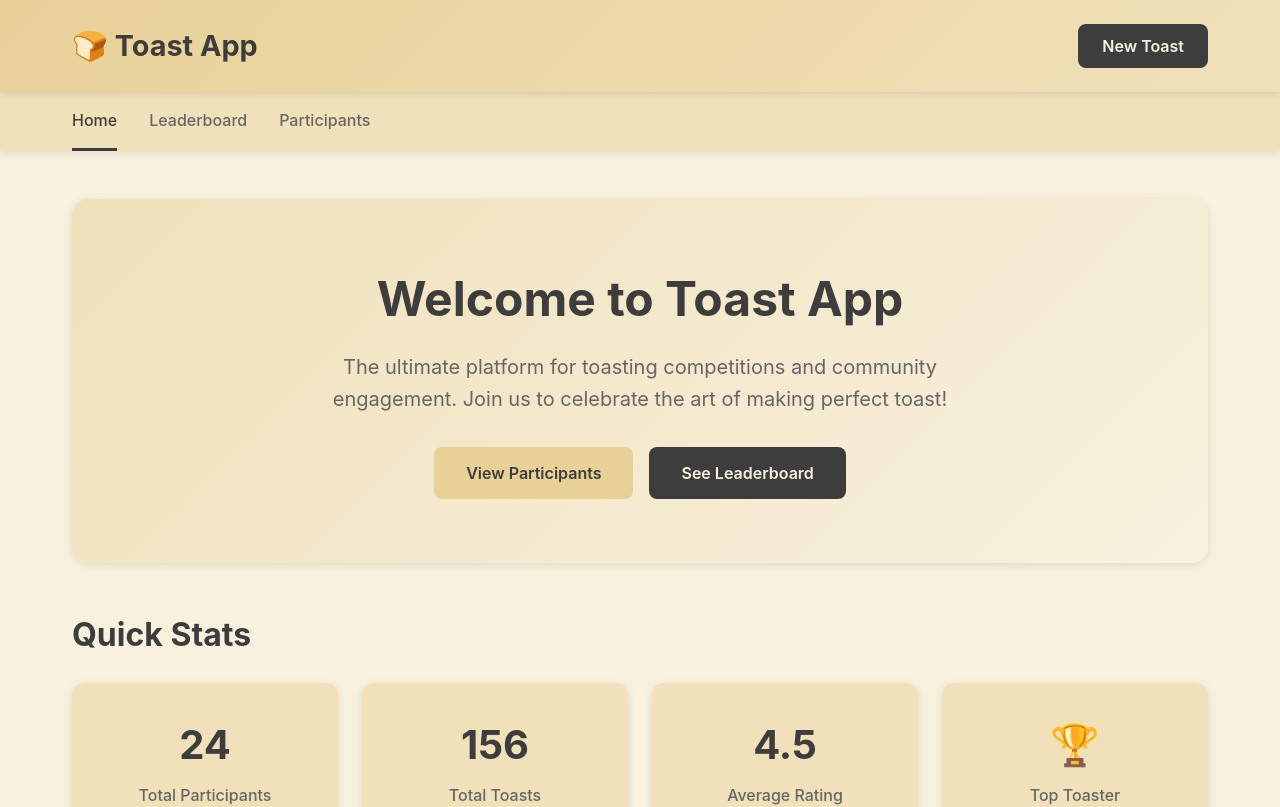
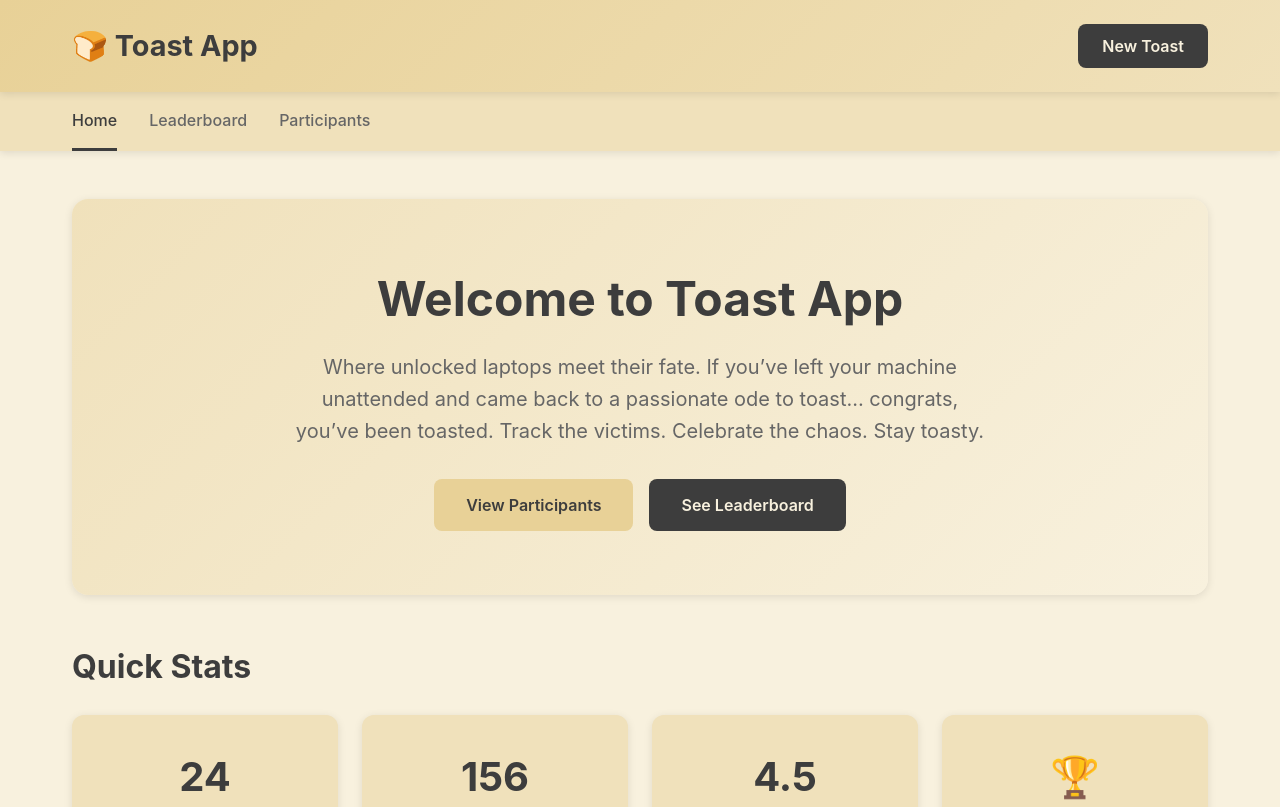
Before and after one commit to alexjones06B/Toast_App_Frontened, a React (Vite) app: page / in a window 1280 px wide. Shown: the top 807 px of the page. Built offline with nearby package versions, Linux system fonts and the light colour scheme.

Commit message:
v small change so i can git pull

```diff
--- a/src/App.tsx
+++ b/src/App.tsx
@@ -20,8 +20,9 @@ function App() {
         <section className="hero">
           <h2 className="hero-title">Welcome to Toast App</h2>
           <p className="hero-description">
-            The ultimate platform for toasting competitions and community engagement.
-            Join us to celebrate the art of making perfect toast!
+            Where unlocked laptops meet their fate.
+            If you’ve left your machine unattended and came back to a passionate ode to toast… congrats, you’ve been toasted.
+            Track the victims. Celebrate the chaos. Stay toasty.
           </p>
           <div className="hero-buttons">
             <button className="btn btn-primary">View Participants</button>
```
Also changed, not shown: 1 other file (tests, documents, lock files or other folders).
